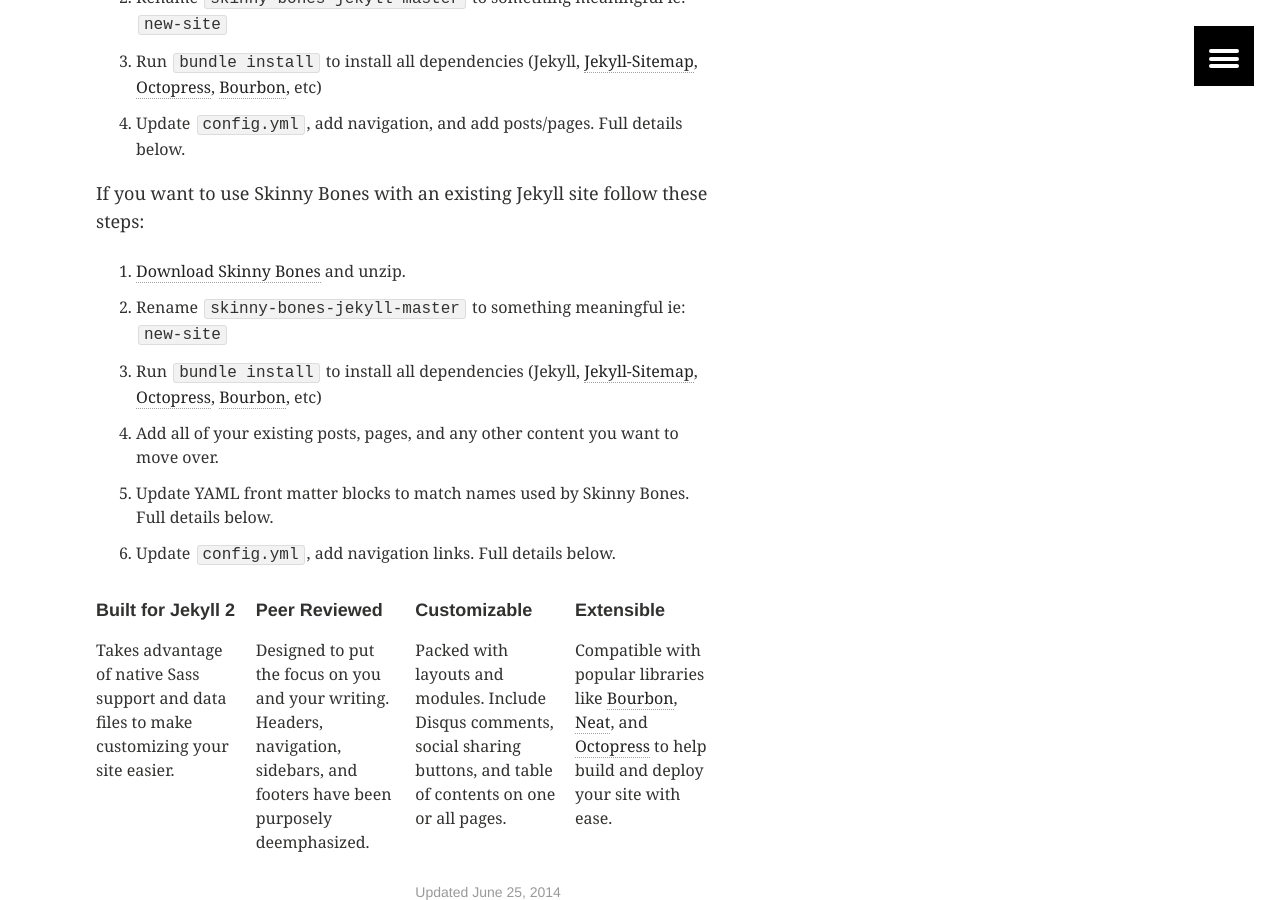
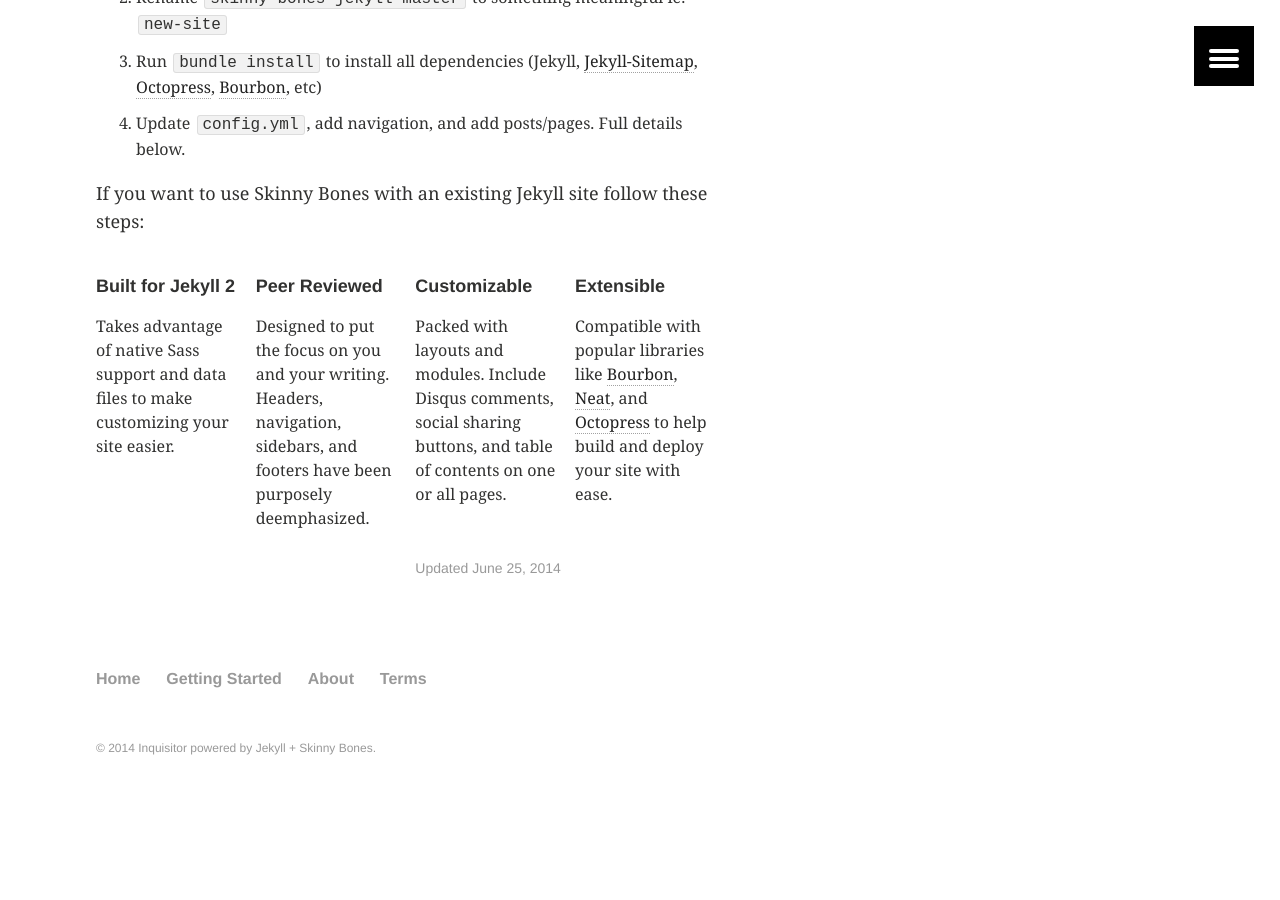
Before and after one commit to phuicy/inquisitor, a Jekyll site: the page built from Peer-Reviewed/index.md, in a window 1280 px wide and 900 px high, scrolled down 553 px. Built offline with Jekyll 4.4.1, drawn with Linux system fonts in a browser that asks for light colours; after the commit the page ends 1387 px from its top, so only the background shows below that.

Commit message:
folder fix

```diff
--- a/Peer-Reviewed/index.md
+++ b/Peer-Reviewed/index.md
@@ -26,13 +26,6 @@ If you are creating a new Jekyll site using Skinny Bones following these steps:
 
 If you want to use Skinny Bones with an existing Jekyll site follow these steps:
 
-1. [Download Skinny Bones](https://github.com/mmistakes/skinny-bones-jekyll/archive/master.zip) and unzip.
-2. Rename `skinny-bones-jekyll-master` to something meaningful ie: `new-site`
-3. Run `bundle install` to install all dependencies (Jekyll, [Jekyll-Sitemap](https://github.com/jekyll/jekyll-sitemap), [Octopress](https://github.com/octopress/octopress), [Bourbon](http://bourbon.io), etc)
-4. Add all of your existing posts, pages, and any other content you want to move over.
-5. Update YAML front matter blocks to match names used by Skinny Bones. Full details below.
-6. Update `config.yml`, add navigation links. Full details below.
-
 <div class="tiles">
 
 <div class="tile">
```
